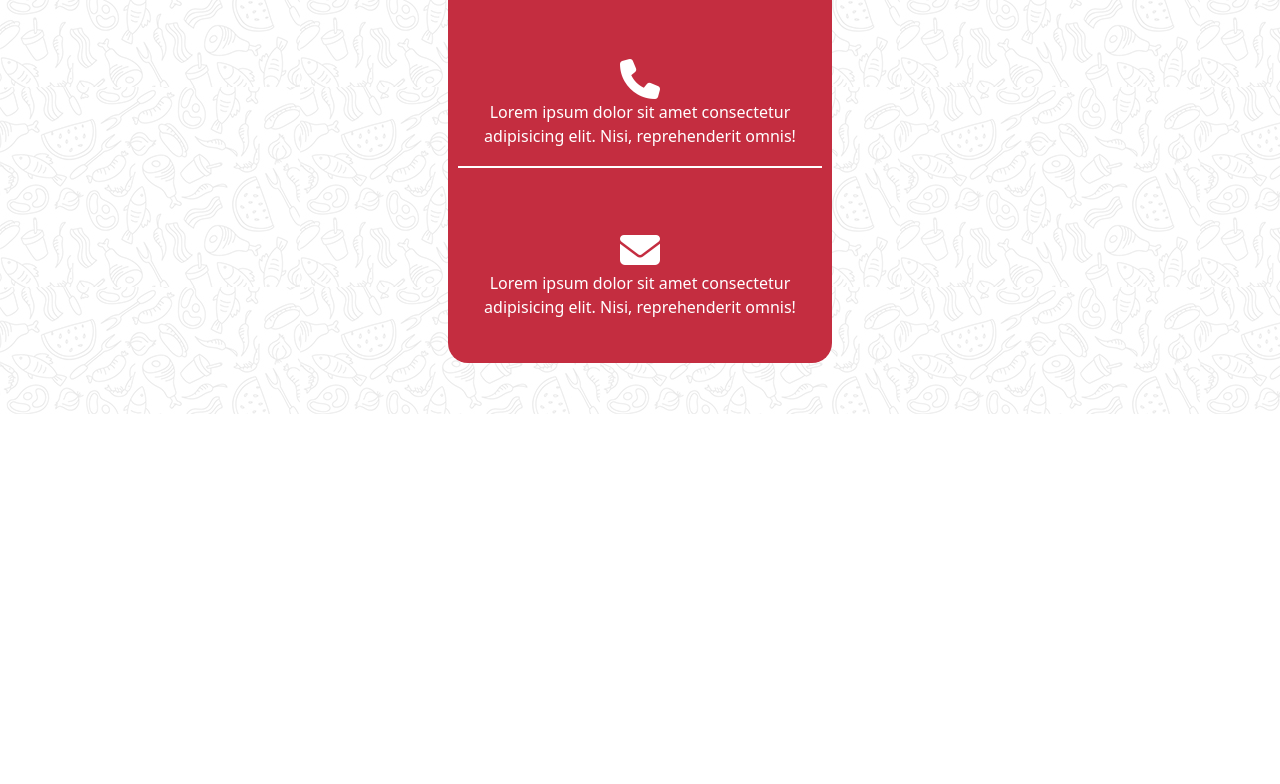
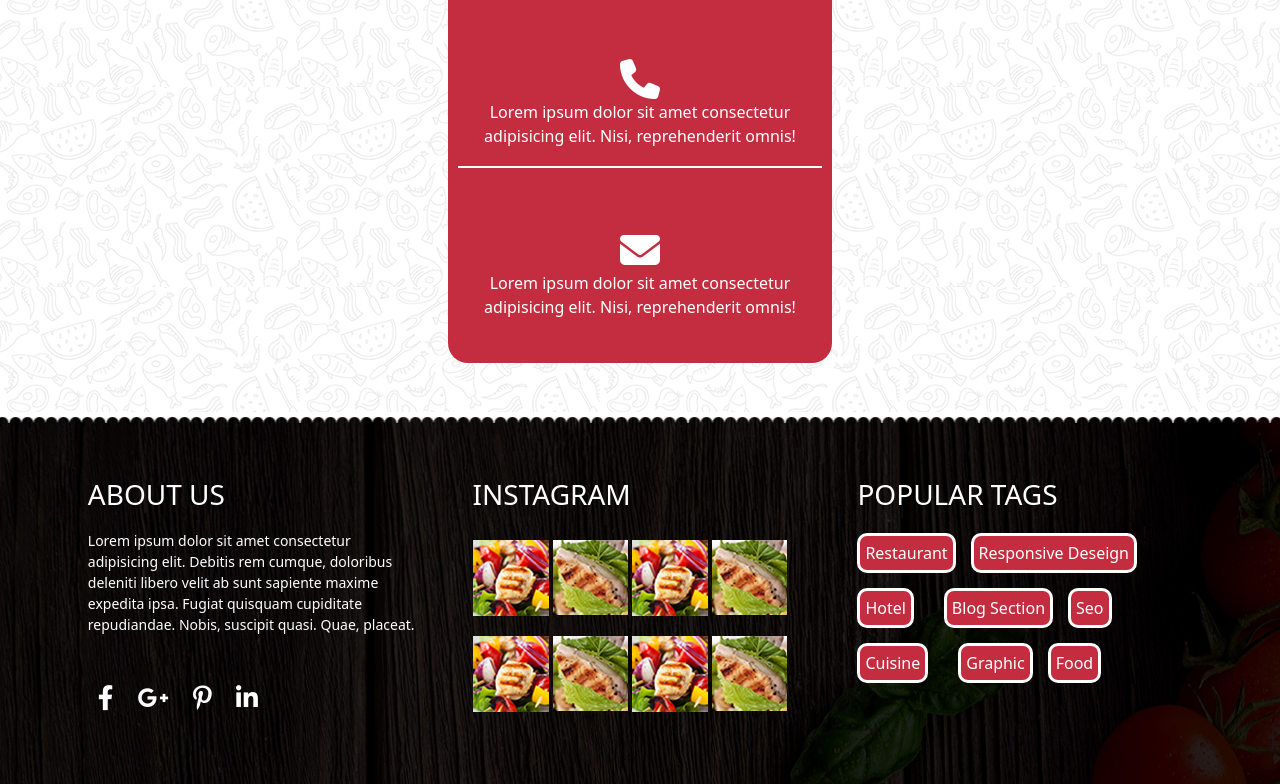
Before and after one commit to Room101o/projet_css_prenom_nom, a website: page index.html in a window 1280 px wide. Shown: the part 4073-4857 px from the top of the page. Before the commit the page ends 4487 px from the top, so only its background shows below. Drawn offline with nearby package versions, Linux system fonts and the light colour scheme.

Commit message:
section footer

```diff
--- a/index.html
+++ b/index.html
@@ -314,6 +314,54 @@
     <!--END SECTION OUR CONTACT -->
 
 
+    <!--START SECTION FOOTER-->
+    <footer class="footer  ">
+        <div class="container box-footer d-flex justify-content-center gap-10 align-items-start">
+
+            <div class="about-ftr">
+                <h3>ABOUT US</h3>
+                <p class="">Lorem ipsum dolor sit amet consectetur adipisicing elit. Debitis rem cumque, doloribus deleniti libero velit ab sunt sapiente maxime expedita ipsa. Fugiat quisquam cupiditate repudiandae. Nobis, suscipit quasi. Quae, placeat.</p><br>
+                <a class="text-decoration-none text-white" href=""><i class="fa-brands fa-facebook-f"></i></a>
+                <a class="text-decoration-none text-white" href=""><i class="fa-brands fa-google-plus-g"></i></a>
+                <a class="text-decoration-none text-white" href=""><i class="fa-brands fa-pinterest-p"></i></a>
+                <a class="text-decoration-none text-white" href=""><i class="fa-brands fa-linkedin-in"></i></a>
+
+            </div>
+            <div class="insta-ftr">
+                <div class="img-insta">
+                    <h3>INSTAGRAM</h3>
+                    <img src="./public/images/instragram_gallery_img1.jpg" alt="">
+                    <img src="./public/images/instragram_gallery_img2.jpg" alt="">
+                    <img src="./public/images/instragram_gallery_img1.jpg" alt="">
+                    <img src="./public/images/instragram_gallery_img2.jpg" alt="">
+                </div>
+                <div class="img-insta">
+                    <img src="./public/images/instragram_gallery_img1.jpg" alt="">
+                    <img src="./public/images/instragram_gallery_img2.jpg" alt="">
+                    <img src="./public/images/instragram_gallery_img1.jpg" alt="">
+                    <img src="./public/images/instragram_gallery_img2.jpg" alt="">
+                </div>
+            </div>
+            <div class="tags-ftr ">
+                <h3>POPULAR TAGS</h3>
+                <div class="tags">
+
+                    <a href="#">Restaurant</a> <a href="#">Responsive Deseign</a> <a href="#">Hotel</a>
+                    <br>
+                    <a href="#">Blog Section</a> <a href="#">Seo</a> <a href="#">Cuisine</a>
+                    <br>
+                    <a href="#">Graphic</a> <a href="#">Food</a>
+                </div>
+            </div>
+        </div>
+        <div class="baner2">
+
+        </div>
+    </footer>
+
+    <!--END SECTION FOOTER-->
+
+
     <!--LINK BOOTSTRAP JS-->
     <script src="./node_modules/bootstrap/dist/js/bootstrap.bundle.js"></script>
 </body>
--- a/src/sass/modules/pages/_footer.scss
+++ b/src/sass/modules/pages/_footer.scss
@@ -0,0 +1,67 @@
+//**section footer
+footer{
+    background-image: url(../../../../public/images/footer_background.jpg);
+    color: white;
+    padding-top: 5%;
+    padding-bottom: 5%;
+    position: relative;
+}
+.about-ftr {
+    width: 30%;
+    p{
+        font-size: 14px;
+        padding-top: 10px;
+    }
+    i{
+        padding: 10px;
+        font-size: 25px;
+    }
+}
+.insta-ftr{
+    width: 30%;
+
+  img{
+    padding-top: 20px;
+  }
+}
+.tags-ftr{
+    width: 30%;
+        a{
+        background-color: $color-brown;
+        text-decoration: none;
+        color: white;
+        border-radius: 10px;
+        padding: 5px;
+        border: 3px solid white;
+    }
+}
+.tags{
+    padding-top: 4%;
+    display: flex;
+    flex-wrap: wrap;
+    gap: 15px;
+    }
+    .baner2{
+        background-image: url(../images/footer_bottom_decoration_img.png);
+        background-position: center;
+        background-repeat: repeat-x;
+        height: 20px;
+        width: 100%;
+        position: absolute;
+        top: -5px;
+    }
+//**responsive footer tablette
+@media (min-width:426px) and (max-width:769px){
+
+}
+
+//**responsive footer mobile
+@media (min-width:320px) and (max-width:426px){
+    footer{
+        display: flex;
+        flex-direction: row;
+        justify-content: center;
+        align-items: center;
+    }
+
+}
--- a/src/sass/modules/pages/_main.scss
+++ b/src/sass/modules/pages/_main.scss
@@ -190,12 +190,29 @@ input,select{
 //responsive our blog tablette
 @media (min-width:425px) and (max-width:768px) {
     .box-cards{
-        position: relative;
-        left: 15%;
+       display: flex;
+       flex-direction: column;
+       justify-content: center;
+       align-items: center;
+    }
+    .card1{
+        display: flex;
+       flex-direction: column;
+       justify-content: center;
+       align-items: center;
+    }
+
+    .img-cards img{
+        width: 250px;
+    }
+    .para-card{
+        padding-top: 10px;
+        text-align: center;
     }
 
 
 }
+//mobile our blog
 @media (min-width:320px) and (max-width:426px) {
    .img-cards img{
     width: 250px;
@@ -297,3 +314,21 @@ input,select{
     border-bottom: 2px solid white;
 
 }
+//**responsive contact tablette
+@media (min-width:426px) and (max-width:769px){
+    .box-contact{
+        max-width: 60%;
+
+    }
+}
+
+//**responsive contact mobile
+@media (min-width:320px) and (max-width:426px){
+    .box-contact{
+        max-width: 100%;
+
+    }
+    .title-contact img{
+        width: 100%;
+    }
+}
```
Also changed, not shown: public/css/app.css, 1 other file.
